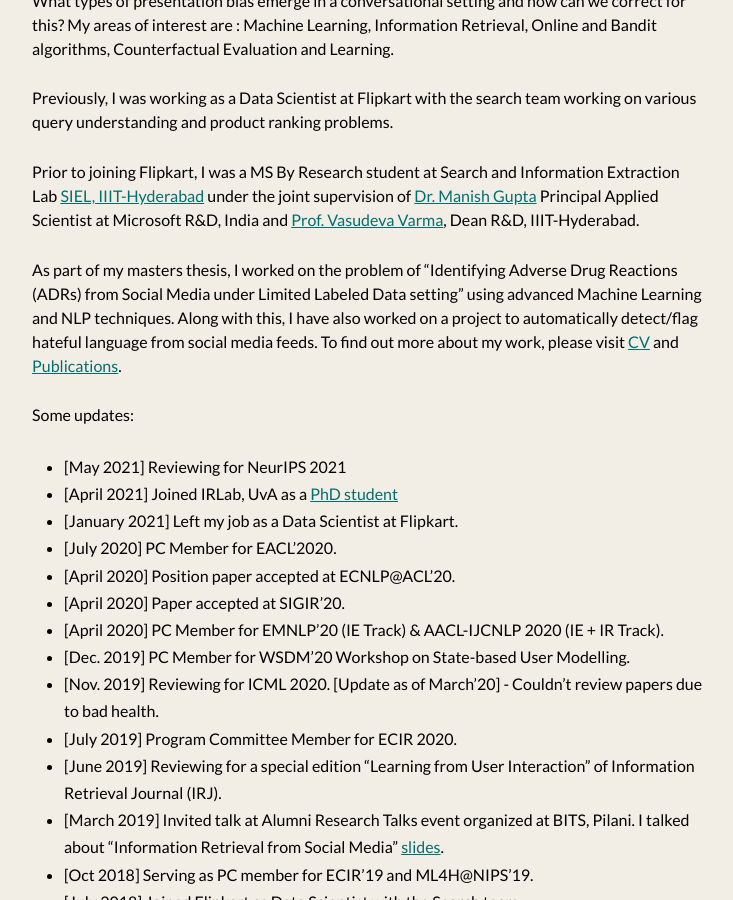
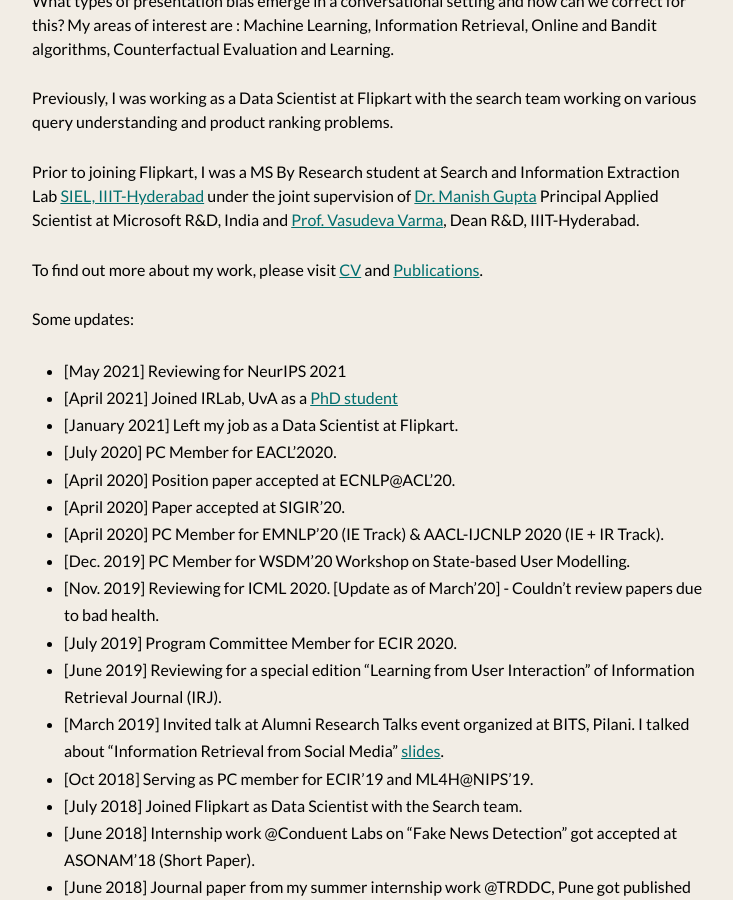
Before and after one commit to shashankg7/shashankg7.github.io, a Jekyll site: the page built from index.md, in a window 1280 px wide and 900 px high, scrolled down 302 px. Shown: the whole window, without its empty margins (272-1005 px from the left). Built offline with Jekyll 4.4.1, drawn with Linux system fonts in a browser that asks for light colours; nearby versions of some CDN libraries.

Commit message:
Update index.md

```diff
--- a/index.md
+++ b/index.md
@@ -11,7 +11,7 @@
 
 Prior to joining Flipkart, I was a MS By Research student at Search and Information Extraction Lab [SIEL, IIIT-Hyderabad](search.iiit.ac.in) under the joint supervision of [Dr. Manish Gupta](https://www.microsoft.com/en-us/research/people/gmanish/?from=http%3A%2F%2Fresearch.microsoft.com%2Fen-us%2Fpeople%2Fgmanish%2F#) Principal Applied Scientist at Microsoft R&D, India and [Prof. Vasudeva Varma](https://faculty.iiit.ac.in/~vv/Home.html), Dean R&D, IIIT-Hyderabad.
 
-As part of my masters thesis, I worked on the problem of "Identifying Adverse Drug Reactions (ADRs) from Social Media under Limited Labeled Data setting" using advanced Machine Learning and NLP techniques. Along with this, I have also worked on a project to automatically detect/flag hateful language from social media feeds.
+<!-- As part of my masters thesis, I worked on the problem of "Identifying Adverse Drug Reactions (ADRs) from Social Media under Limited Labeled Data setting" using advanced Machine Learning and NLP techniques. Along with this, I have also worked on a project to automatically detect/flag hateful language from social media feeds.  -->
 To find out more about my work, please visit [CV](/resume-final.pdf) and [Publications](/publications/).
 
 Some updates:
```
